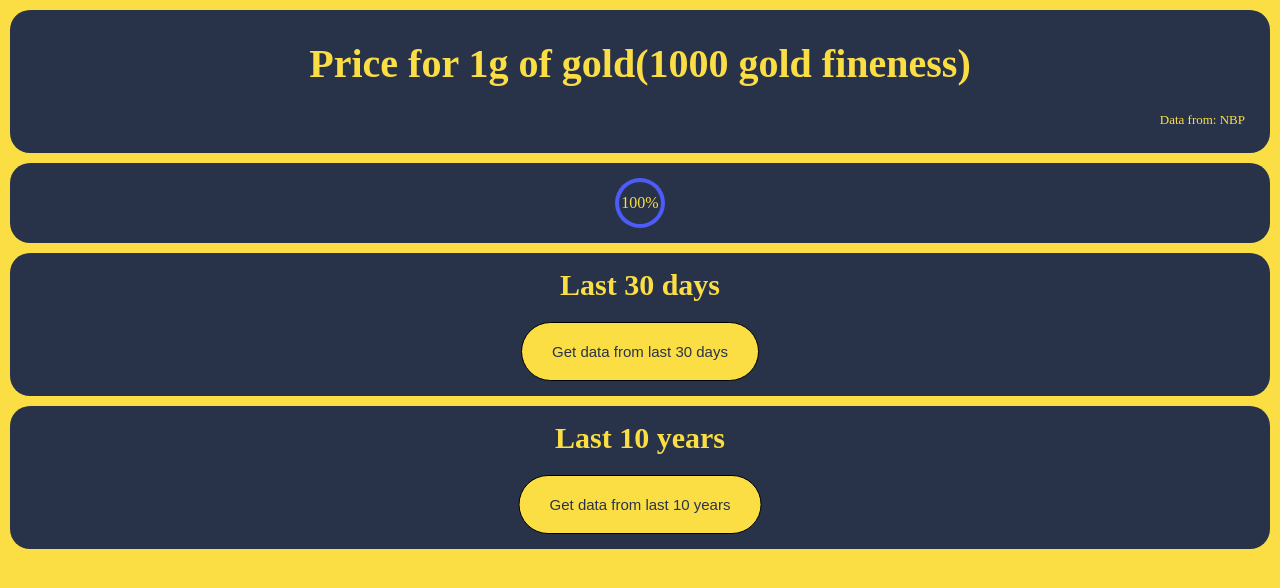
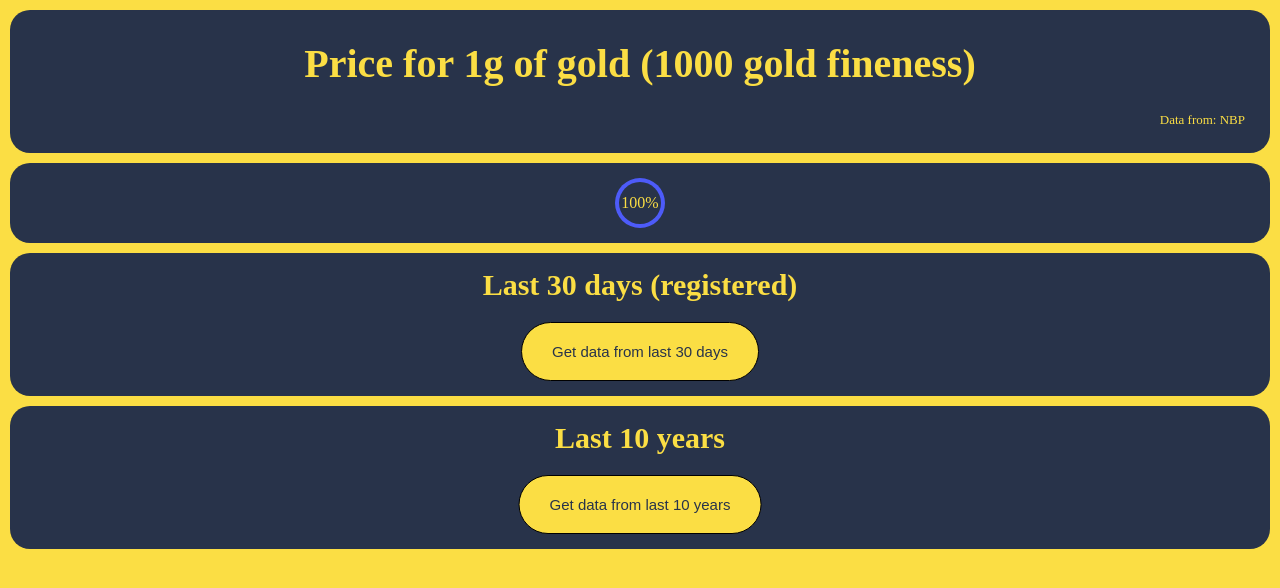
Before and after one commit to jarekm04/gold_price_tracker, a plain HTML site: page index.html in a window 1280 px wide. Drawn offline with nearby package versions, Linux system fonts and the light colour scheme; no server answers.

Commit message:
title fix

```diff
--- a/index.html
+++ b/index.html
@@ -11,7 +11,7 @@
 <body>
 
 <section class="title">
-    <h1>Price for 1g of gold(1000 gold fineness)</h1>
+    <h1>Price for 1g of gold (1000 gold fineness)</h1>
     <p>Data from: NBP</p>
 </section>
 
@@ -24,7 +24,7 @@
 </section>
 
 <section class="price-thirtyDays">
-    <h2>Last 30 days</h2>
+    <h2>Last 30 days (registered)</h2>
     <canvas id="thirtyDays__lineChart" class="isHidden"></canvas>
     <button class="thirtyDays__btn">Get data from last 30 days</button>
 </section>
```
